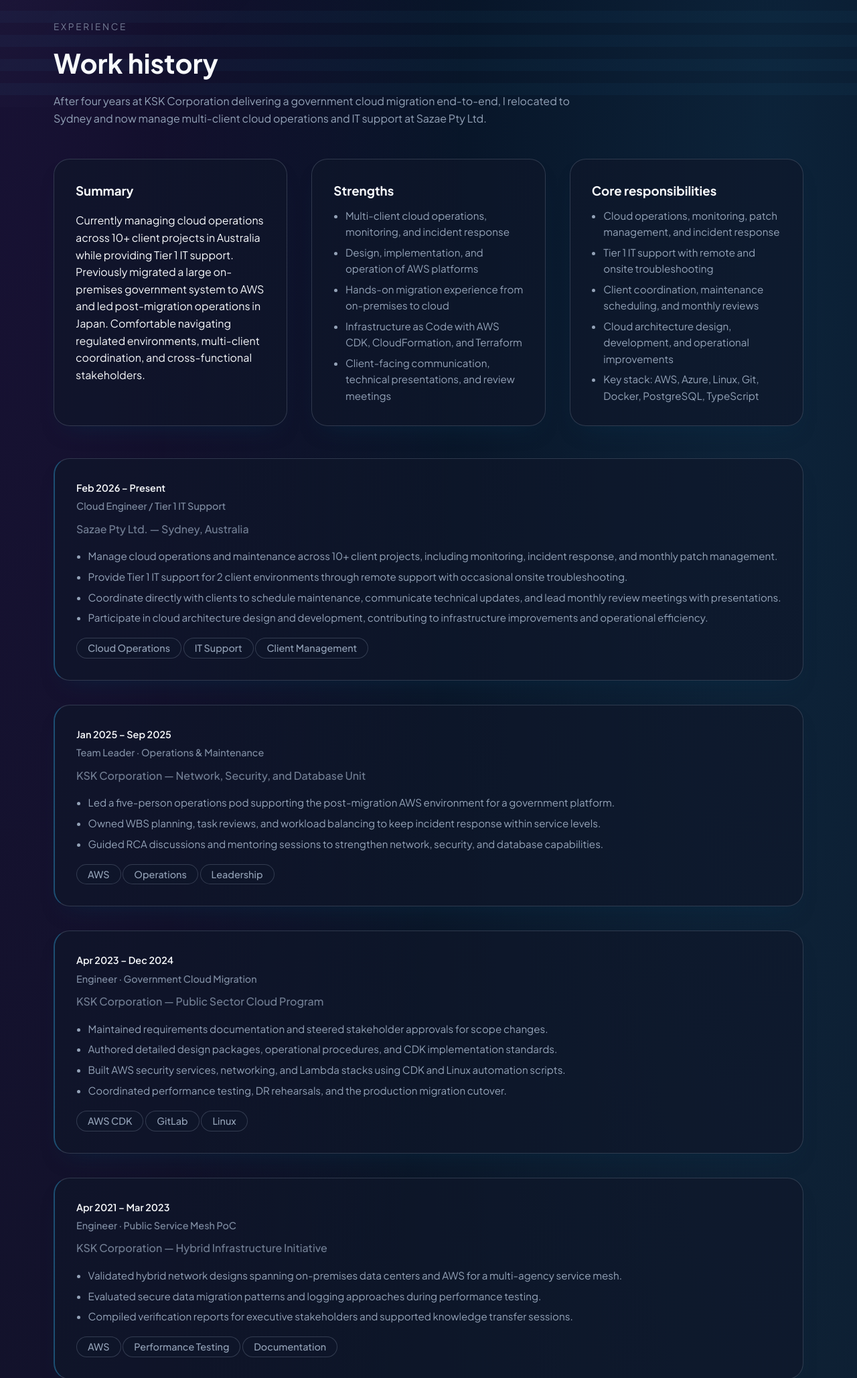
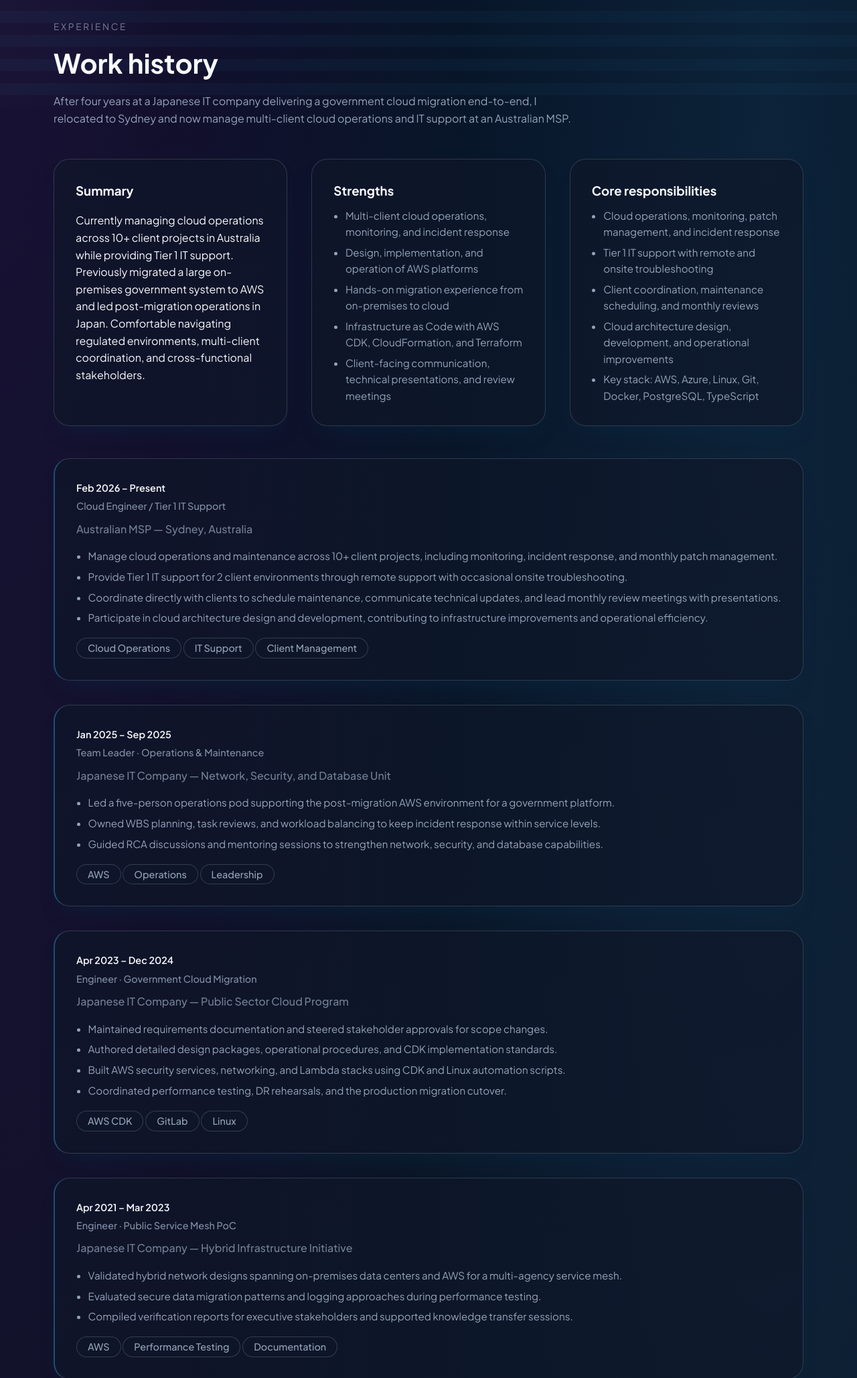
Before and after one commit to Jun-engineer/jun-engineer.github.io, an Eleventy site: page src/en/portfolio/index.njk in a window 1280 px wide. Shown: the part 640-2697 px from the top of the page at 67% size. Built offline with nearby package versions, Linux system fonts and the light colour scheme; Eleventy itself is replaced by a stand-in of ours; files that its build step writes are made by us from their sources; a script that the page names is missing.

Commit message:
cover company name

```diff
--- a/src/en/portfolio/index.njk
+++ b/src/en/portfolio/index.njk
@@ -64,7 +64,7 @@ extraScripts:
       <div class="section-header">
         <span class="eyebrow">Experience</span>
         <h2>Work history</h2>
-        <p>After four years at KSK Corporation delivering a government cloud migration end-to-end, I relocated to Sydney and now manage multi-client cloud operations and IT support at Sazae Pty Ltd.</p>
+        <p>After four years at a Japanese IT company delivering a government cloud migration end-to-end, I relocated to Sydney and now manage multi-client cloud operations and IT support at an Australian MSP.</p>
       </div>
       <div class="card-grid experience-highlights">
         <article class="card">
@@ -100,7 +100,7 @@ extraScripts:
             <span class="timeline-period">Feb 2026 – Present</span>
             <span class="timeline-role">Cloud Engineer / Tier 1 IT Support</span>
           </div>
-          <p class="timeline-company">Sazae Pty Ltd. — Sydney, Australia</p>
+          <p class="timeline-company">Australian MSP — Sydney, Australia</p>
           <ul>
             <li>Manage cloud operations and maintenance across 10+ client projects, including monitoring, incident response, and monthly patch management.</li>
             <li>Provide Tier 1 IT support for 2 client environments through remote support with occasional onsite troubleshooting.</li>
@@ -118,7 +118,7 @@ extraScripts:
             <span class="timeline-period">Jan 2025 – Sep 2025</span>
             <span class="timeline-role">Team Leader · Operations &amp; Maintenance</span>
           </div>
-          <p class="timeline-company">KSK Corporation — Network, Security, and Database Unit</p>
+          <p class="timeline-company">Japanese IT Company — Network, Security, and Database Unit</p>
           <ul>
             <li>Led a five-person operations pod supporting the post-migration AWS environment for a government platform.</li>
             <li>Owned WBS planning, task reviews, and workload balancing to keep incident response within service levels.</li>
@@ -135,7 +135,7 @@ extraScripts:
             <span class="timeline-period">Apr 2023 – Dec 2024</span>
             <span class="timeline-role">Engineer · Government Cloud Migration</span>
           </div>
-          <p class="timeline-company">KSK Corporation — Public Sector Cloud Program</p>
+          <p class="timeline-company">Japanese IT Company — Public Sector Cloud Program</p>
           <ul>
             <li>Maintained requirements documentation and steered stakeholder approvals for scope changes.</li>
             <li>Authored detailed design packages, operational procedures, and CDK implementation standards.</li>
@@ -153,7 +153,7 @@ extraScripts:
             <span class="timeline-period">Apr 2021 – Mar 2023</span>
             <span class="timeline-role">Engineer · Public Service Mesh PoC</span>
           </div>
-          <p class="timeline-company">KSK Corporation — Hybrid Infrastructure Initiative</p>
+          <p class="timeline-company">Japanese IT Company — Hybrid Infrastructure Initiative</p>
           <ul>
             <li>Validated hybrid network designs spanning on-premises data centers and AWS for a multi-agency service mesh.</li>
             <li>Evaluated secure data migration patterns and logging approaches during performance testing.</li>
```
Also changed, not shown: src/ja/portfolio/index.njk (+5 -5 lines).
